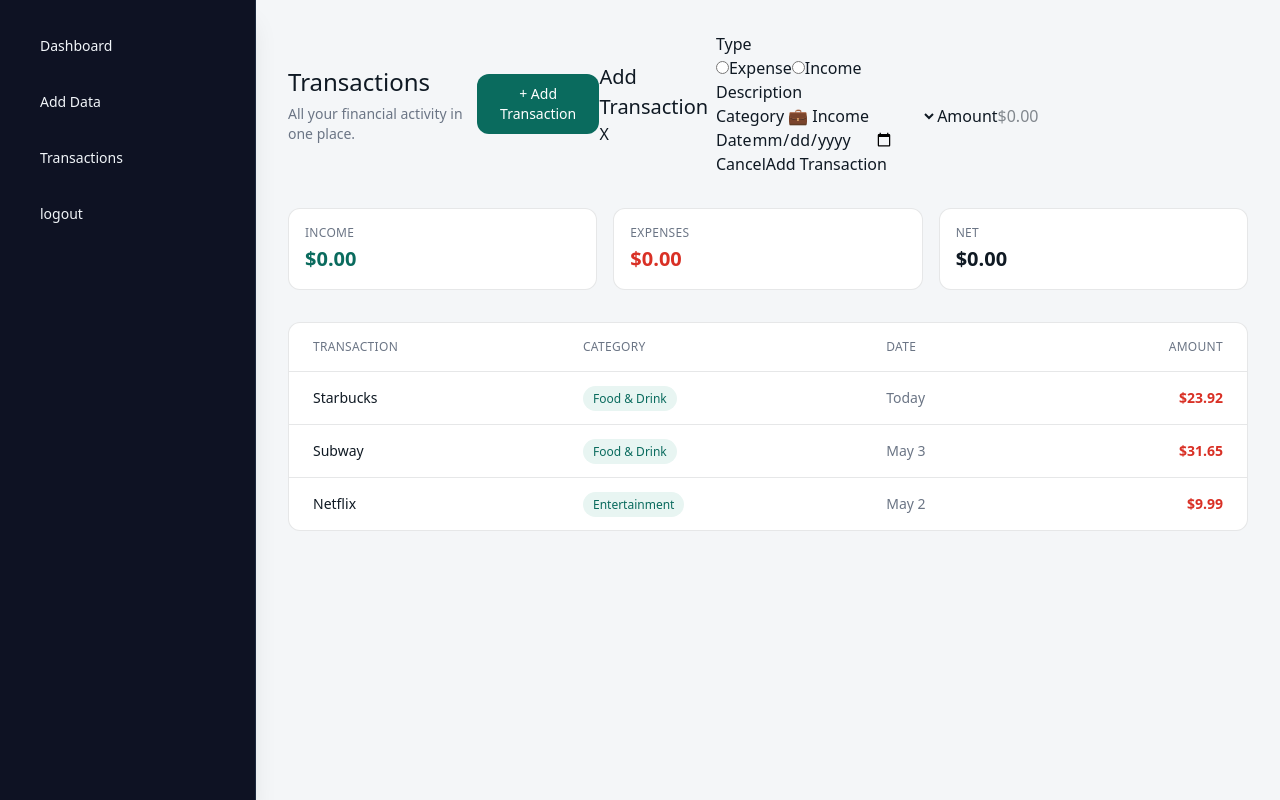
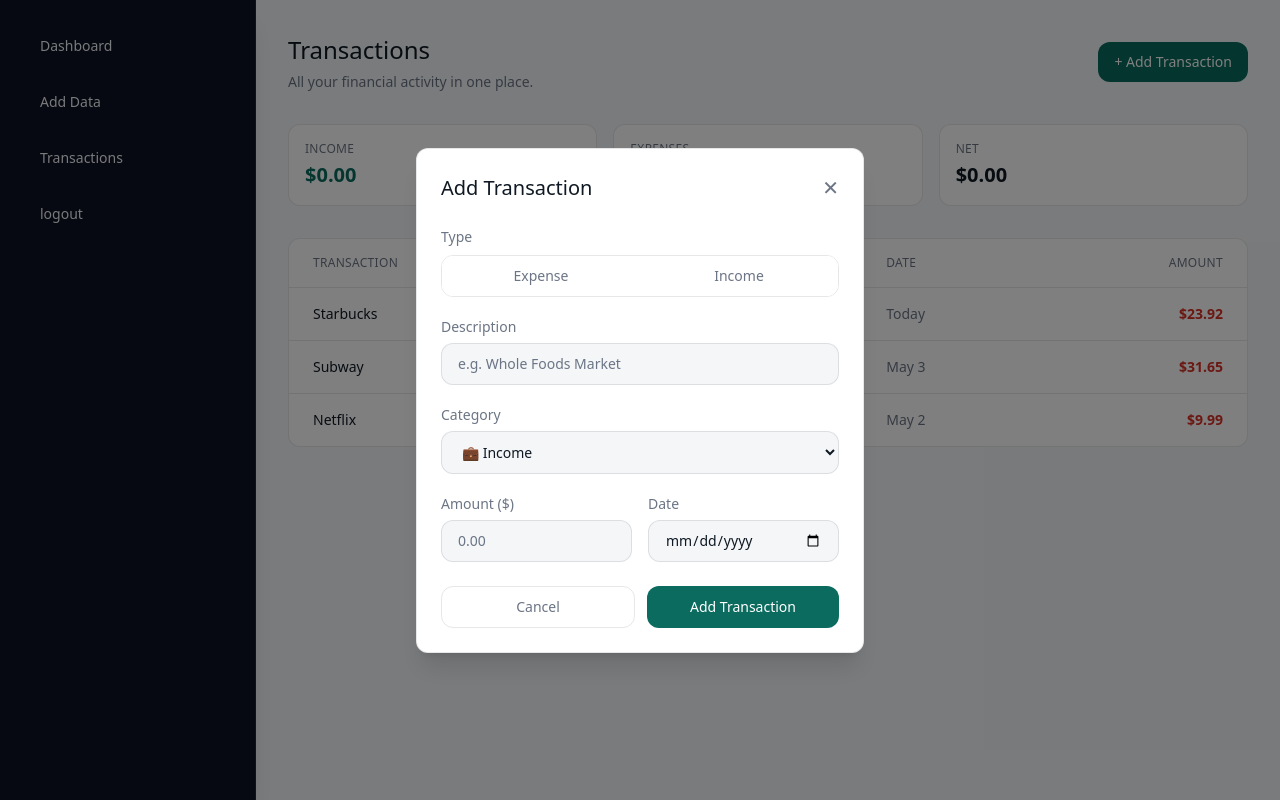
Before and after one commit to CP4485-Project-Riley-Dylan/CP4485EmergingTrendsProject, a Next.js app: page /transactions in a window 1280 px wide. Both pictures are taken after a click on the button "+ Add Transaction". Built offline with nearby package versions, Linux system fonts and the light colour scheme.

Commit message:
Added Tailwind CSS styling to AddTransactionModal.js using Claude

```diff
--- a/app/add_data/layout.js
+++ /dev/null
@@ -1,10 +0,0 @@
-import Navbar from '@/components/Navbar'
-
-export default function AddDataLayout({ children }) {
-  return (
-    <>
-      <Navbar />
-      <div className="ml-64">{children}</div>
-    </>
-  )
-}
--- a/app/transactions/page.js
+++ b/app/transactions/page.js
@@ -81,7 +81,6 @@ export default function Page() {
             </tbody>
           </table>
         </section>
-
       </main>
     </>
   );
--- a/components/AddTransactionModal.js
+++ b/components/AddTransactionModal.js
@@ -4,92 +4,128 @@ import { CATEGORIES } from "@/lib/categories";
 export default function AddTransactionModal({ onClose }) {
   const [transactionType, setTransactionType] = useState("");
 
+  return (
+    <div className="fixed inset-0 bg-black/50 flex items-center justify-center z-50">
+      <div className="bg-card border border-border rounded-lg w-full max-w-md mx-4 p-6 shadow-xl">
 
-  return (
-    <>
         {/* Header */}
-      <div>
+        <div className="flex items-center justify-between mb-6">
           <h2>Add Transaction</h2>
           <button
             type="button"
             onClick={onClose}
+            className="text-muted-foreground hover:text-foreground text-xl leading-none transition-colors"
           >
-          X
+            ✕
           </button>
         </div>
-      {/* Transaction data */}
-      <form>
-        <label>Type</label>
+
+        {/* Form */}
+        <form className="flex flex-col gap-5">
+
+          {/* Type Toggle */}
           <div>
-          <label>
+            <label className="text-sm text-muted-foreground mb-2 block">Type</label>
+            <div className="flex rounded-lg border border-border overflow-hidden">
+              <label className="flex-1 cursor-pointer">
                 <input
                   type="radio"
                   name="transactionType"
                   value="expense"
                   checked={transactionType === "expense"}
                   onChange={(e) => setTransactionType(e.target.value)}
+                  className="sr-only"
                 />
+                <span className={`block text-center py-2.5 text-sm font-medium transition-colors
+                  ${transactionType === "expense"
+                    ? "bg-destructive text-destructive-foreground"
+                    : "bg-card text-muted-foreground hover:bg-muted"}`}>
                   Expense
+                </span>
               </label>
-          <label>
+              <label className="flex-1 cursor-pointer">
                 <input
                   type="radio"
                   name="transactionType"
                   value="income"
                   checked={transactionType === "income"}
                   onChange={(e) => setTransactionType(e.target.value)}
+                  className="sr-only"
                 />
+                <span className={`block text-center py-2.5 text-sm font-medium transition-colors
+                  ${transactionType === "income"
+                    ? "bg-primary text-primary-foreground"
+                    : "bg-card text-muted-foreground hover:bg-muted"}`}>
                   Income
+                </span>
               </label>
             </div>
-        <div>
-          <label>
-            Description
+          </div>
+
+          {/* Description */}
+          <div className="flex flex-col gap-1.5">
+            <label className="text-sm text-muted-foreground">Description</label>
             <input
               type="text"
               name="description"
+              placeholder="e.g. Whole Foods Market"
+              className="w-full rounded-lg border border-border bg-input-background px-4 py-2.5 text-sm text-foreground placeholder-muted-foreground focus:outline-none focus:ring-2 focus:ring-ring"
             />
-          </label>
           </div>
-        <label>
-          Category
-          <select>
-            {/* Hardcoded until functionality to add categories exists. */}
+
+          {/* Category */}
+          <div className="flex flex-col gap-1.5">
+            <label className="text-sm text-muted-foreground">Category</label>
+            <select className="w-full rounded-lg border border-border bg-input-background px-4 py-2.5 text-sm text-foreground focus:outline-none focus:ring-2 focus:ring-ring">
               {CATEGORIES.map((cat) => (
                 <option key={cat.value} value={cat.value}>
                   {cat.label}
                 </option>
               ))}
             </select>
-        </label>
-        <label>
-          Amount
+          </div>
+
+          {/* Amount + Date */}
+          <div className="flex gap-4">
+            <div className="flex flex-col gap-1.5 flex-1">
+              <label className="text-sm text-muted-foreground">Amount ($)</label>
               <input
                 type="number"
                 min="0"
                 step="0.01"
-            placeholder="$0.00"
+                placeholder="0.00"
+                className="w-full rounded-lg border border-border bg-input-background px-4 py-2.5 text-sm text-foreground placeholder-muted-foreground focus:outline-none focus:ring-2 focus:ring-ring"
               />
-        </label>
-        <label>
-          Date
+            </div>
+            <div className="flex flex-col gap-1.5 flex-1">
+              <label className="text-sm text-muted-foreground">Date</label>
               <input
-            type="date" />
-        </label>
-        {/* Bottom buttons */}
-        <div>
+                type="date"
+                className="w-full rounded-lg border border-border bg-input-background px-4 py-2.5 text-sm text-foreground focus:outline-none focus:ring-2 focus:ring-ring"
+              />
+            </div>
+          </div>
+
+          {/* Actions */}
+          <div className="flex gap-3 pt-1">
             <button
               type="button"
-            onClick={onClose}>
+              onClick={onClose}
+              className="flex-1 py-2.5 rounded-lg border border-border text-sm text-muted-foreground hover:bg-muted transition-colors"
+            >
               Cancel
             </button>
             <button
               type="submit"
-            onClick={onClose}>
+              onClick={onClose}
+              className="flex-1 py-2.5 rounded-lg bg-primary text-primary-foreground text-sm hover:opacity-90 transition-opacity"
+            >
               Add Transaction
             </button>
           </div>
+
         </form>
-    </>
-  )
+      </div>
+    </div>
+  );
 }
```
Lines whose indentation alone changed are shown as unchanged.
